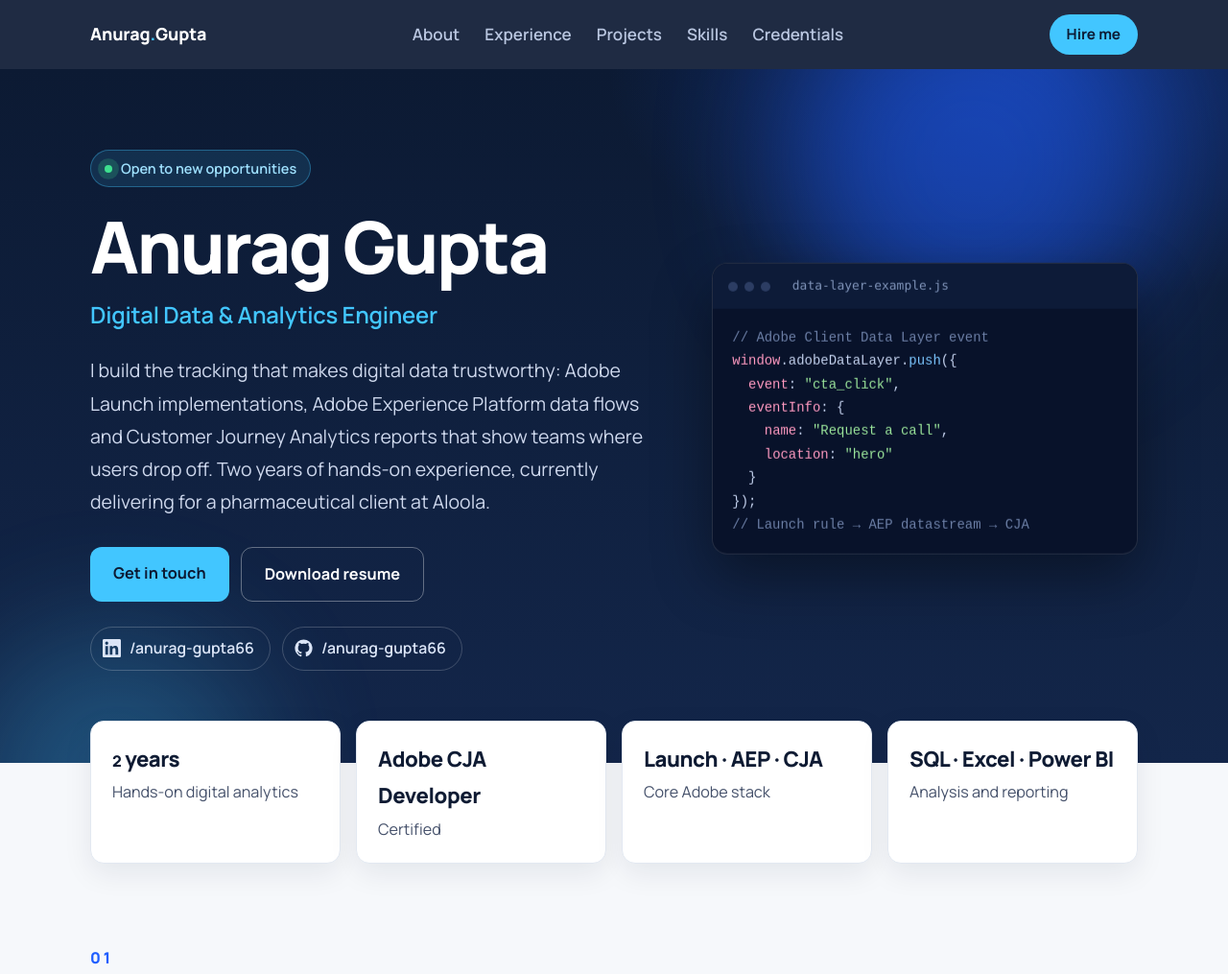
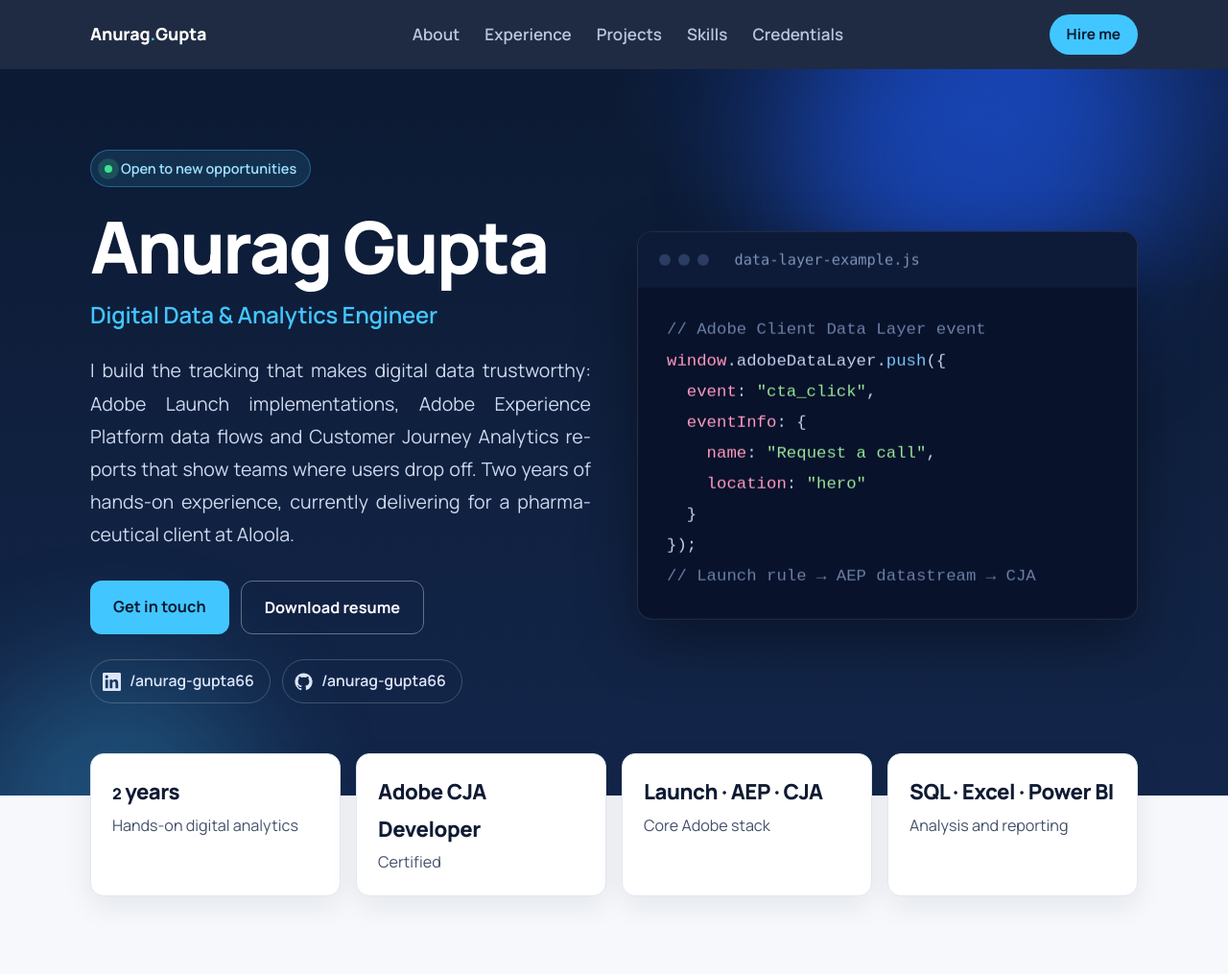
Before and after one commit to anurag-gupta66/portfolio, a plain HTML site: page index.html in a window 1280 px wide. Shown: the top 1015 px of the page at 96% size. Drawn offline with Linux system fonts and the light colour scheme.

Commit message:
made code box bigger

```diff
--- a/index.html
+++ b/index.html
@@ -19,6 +19,8 @@
 html{scroll-behavior:smooth;scroll-padding-top:84px;font-size:106.25%}
 body{font-family:var(--f);color:var(--body);background:var(--bg);line-height:1.75;-webkit-font-smoothing:antialiased}
 a{color:var(--blue)}
+p,.job li{text-align:justify;text-justify:inter-word;hyphens:auto;-webkit-hyphens:auto}
+.contact p{text-align-last:center}
 :focus-visible{outline:3px solid var(--cyan);outline-offset:3px;border-radius:6px}
 .wrap{max-width:1140px;margin:0 auto;padding:0 24px}
 /* nav */
@@ -35,7 +37,7 @@ nav ul a:hover{color:#fff}
 .navcta{background:var(--cyan);color:var(--navy);font-weight:700;font-size:.9rem;padding:8px 18px;border-radius:999px;text-decoration:none}
 /* hero */
 .hero{background:radial-gradient(700px 380px at 85% 0,#1f5eff55,transparent 65%),linear-gradient(180deg,var(--navy),var(--navy2));color:#cfd9ee;padding:84px 0 96px}
-.hero .wrap{display:grid;grid-template-columns:1.15fr .85fr;gap:48px;align-items:center}
+.hero .wrap{display:grid;grid-template-columns:1fr 1fr;gap:48px;align-items:center}
 .badge{display:inline-flex;align-items:center;gap:9px;background:rgba(66,198,255,.12);border:1px solid rgba(66,198,255,.35);color:#9fe1ff;padding:6px 14px;border-radius:999px;font-size:.85rem;font-weight:600;margin-bottom:22px}
 .badge b{width:8px;height:8px;border-radius:50%;background:#3ee08f;box-shadow:0 0 0 4px rgba(62,224,143,.2)}
 .hero h1{color:#fff;font-size:clamp(2.6rem,7vw,4.4rem);line-height:1.05;letter-spacing:-.035em;font-weight:800}
@@ -50,10 +52,10 @@ nav ul a:hover{color:#fff}
 .social a{display:inline-flex;align-items:center;gap:9px;color:#dbe5f7;text-decoration:none;font-weight:600;font-size:.93rem;border:1px solid rgba(255,255,255,.2);padding:8px 16px 8px 12px;border-radius:999px}
 .social a:hover{border-color:var(--cyan);color:#fff}
 .social svg{width:19px;height:19px;fill:currentColor}
-.snippet{background:#08122a;border:1px solid rgba(255,255,255,.12);border-radius:16px;box-shadow:0 24px 60px rgba(0,0,0,.4);overflow:hidden;font-family:ui-monospace,'Cascadia Code',Consolas,monospace;font-size:.82rem}
-.snippet .bar{display:flex;gap:7px;align-items:center;padding:12px 16px;background:#0d1b38;color:#7f93b8;font-size:.76rem}
-.snippet .bar i{width:10px;height:10px;border-radius:50%;background:#2c3d63;display:inline-block}
-.snippet pre{padding:18px 20px;color:#c4d2ee;line-height:1.75;overflow-x:auto}
+.snippet{background:#08122a;border:1px solid rgba(255,255,255,.12);border-radius:16px;box-shadow:0 24px 60px rgba(0,0,0,.4);overflow:hidden;font-family:ui-monospace,'Cascadia Code',Consolas,monospace;font-size:1.02rem}
+.snippet .bar{display:flex;gap:8px;align-items:center;padding:16px 22px;background:#0d1b38;color:#7f93b8;font-size:.9rem}
+.snippet .bar i{width:12px;height:12px;border-radius:50%;background:#2c3d63;display:inline-block}
+.snippet pre{padding:28px 30px;color:#c4d2ee;line-height:1.85;overflow-x:auto}
 .k{color:#ff9ac1}.s2{color:#9be59b}.c{color:#6c7fa6}.f{color:#7cc7ff}
 /* stats */
 .stats{margin-top:-44px;position:relative;z-index:2}
@@ -65,7 +67,7 @@ nav ul a:hover{color:#fff}
 section{padding:84px 0 0}
 .sh{margin-bottom:32px}
 .sh h2{color:var(--ink);font-size:2.2rem;letter-spacing:-.03em;font-weight:800}
-.sh p{margin-top:8px;max-width:62ch;font-size:1.08rem}
+.sh p{margin-top:8px;max-width:none;font-size:1.08rem}
 .card{background:var(--card);border:1px solid var(--line);border-radius:var(--r);padding:28px}
 .job{display:grid;grid-template-columns:200px 1fr;gap:32px}
 .job .when{color:var(--blue);font-weight:700}
@@ -150,7 +152,7 @@ footer{background:#08122a;color:#7f93b8;text-align:center;padding:22px;font-size
 
 @media(prefers-reduced-motion:reduce){.up,.snippet,.ln,.orb,.badge b,.cur{animation:none!important;opacity:1!important}.js .rv{opacity:1;transform:none}}
 @media(max-width:860px){.hero .wrap{grid-template-columns:1fr}.snippet{max-width:520px}.stats .wrap{grid-template-columns:1fr 1fr}.job{grid-template-columns:1fr;gap:14px}nav ul{display:none}}
-@media(max-width:480px){.hero{padding:56px 0 80px}.stats .wrap{grid-template-columns:1fr}}
+@media(max-width:480px){.snippet{font-size:.8rem}.snippet pre{padding:20px}.hero{padding:56px 0 80px}.stats .wrap{grid-template-columns:1fr}}
 @media(prefers-reduced-motion:reduce){*{transition:none!important;scroll-behavior:auto!important}}
 @media print{nav,.contact .btns{display:none}}
 </style>
@@ -278,7 +280,7 @@ footer{background:#08122a;color:#7f93b8;text-align:center;padding:22px;font-size
     <div class="btns" style="justify-content:center">
       <a class="btn p" href="mailto:anuraggupta7237@gmail.com">anuraggupta7237@gmail.com</a>
       <!-- TODO: replace the dummy number below (in both href and text) with your real number -->
-      <a class="btn s" href="tel:+919876543210" aria-label="Call +91 98765 43210">&#9742; +91 98765 43210</a>
+      <a class="btn s" href="tel:+919601654610" aria-label="Call +91 96016 54610">&#9742; +91 98765 43210</a>
     </div>
     <div class="social">
       <a href="https://www.linkedin.com/in/anurag-gupta66/" target="_blank" rel="noopener" aria-label="LinkedIn: anurag-gupta66"><svg viewBox="0 0 24 24" aria-hidden="true"><path d="M20.45 20.45h-3.56v-5.57c0-1.33-.03-3.04-1.85-3.04-1.86 0-2.14 1.45-2.14 2.94v5.67H9.35V9h3.41v1.56h.05c.48-.9 1.64-1.85 3.37-1.85 3.6 0 4.27 2.37 4.27 5.46v6.28zM5.34 7.43a2.06 2.06 0 1 1 0-4.12 2.06 2.06 0 0 1 0 4.12zM7.12 20.45H3.56V9h3.56v11.45zM22.22 0H1.77C.79 0 0 .77 0 1.73v20.54C0 23.23.79 24 1.77 24h20.45c.98 0 1.78-.77 1.78-1.73V1.73C24 .77 23.2 0 22.22 0z"/></svg>/anurag-gupta66</a>
```
